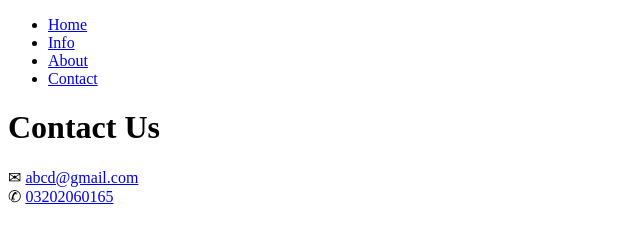
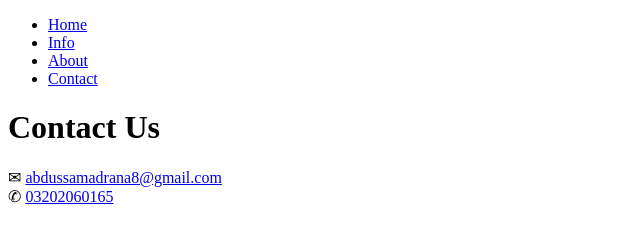
Before and after one commit to abdulsamadrana/website, a plain HTML site: page contact.html in a window 1280 px wide. Shown: the whole page, without its empty margins (0-640 px from the left). Drawn offline with Linux system fonts and the light colour scheme.

Commit message:
Update contact.html

```diff
--- a/contact.html
+++ b/contact.html
@@ -14,7 +14,7 @@
     </ul>
 
     <h1>Contact Us</h1>
-    &#9993; <a href="mailto:abcd@gmail.com"> abcd@gmail.com </a><br>
+    &#9993; <a href="mailto:abcd@gmail.com"> abdussamadrana8@gmail.com </a><br>
     &#9990; <a href="tell:03202060165">03202060165</a>
 </body>
 </html>
```
